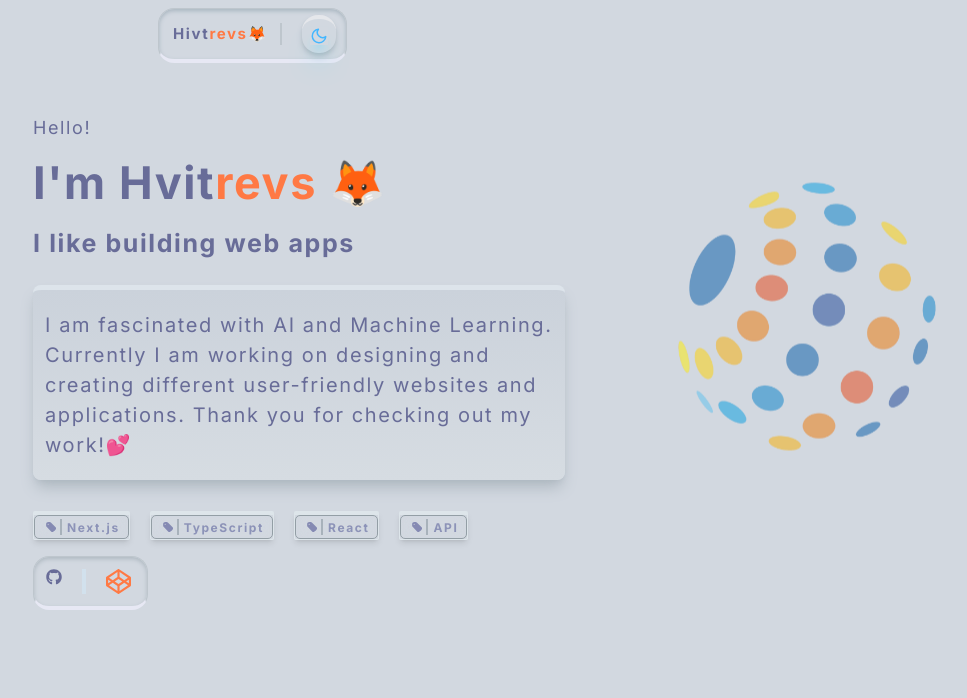
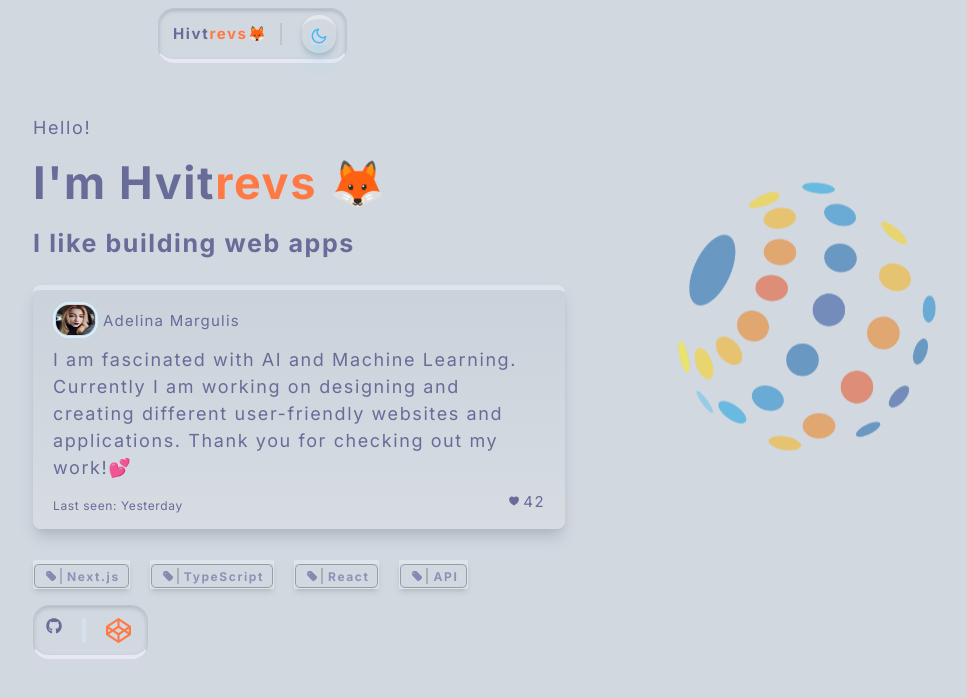
Before and after one commit to Hvitrevs/new-hub, a Next.js app: page / in a window 1280 px wide. Shown: the top 698 px of the page, without its empty margins (223-1190 px from the left). Built offline with nearby package versions, Linux system fonts and the light colour scheme.

Commit message:
styled hero section, added like counter

```diff
--- a/app/components/HeroFirst.tsx
+++ b/app/components/HeroFirst.tsx
@@ -1,4 +1,4 @@
-/* eslint-disable react/no-unescaped-entities */
+
 'use client'
 
 
@@ -10,6 +10,8 @@ import Image from 'next/image';
 import { motion } from 'framer-motion';
 import Widgets from './Widgets';
 import { SparklesIcon, TagIcon } from '@heroicons/react/24/solid';
+import { HeartIcon } from '@heroicons/react/24/outline';
+import Liker from './Liker';
 
 const HeroFirst = () => {
   return (
@@ -29,10 +31,38 @@ const HeroFirst = () => {
           <h4 className='font-bold md:text-[25px] xxs:text-[12px]'>
             I like building web apps
           </h4>
-          <span className='mt-[15px] md:text-[20px] xxs:text-[13px] rounded-lg xxs:px-3 md:px-3 py-5 border-t-[5px] border-[#dde4eb]  bg-gradient-to-b from-[#cbd2db] to-[#d6dce2]  shadow-[#aeb8c0] shadow-lg dark:border-[#222546] dark:shadow-[#171a31] dark:text-[#5e6393] dark:bg-none'>
+          <div className='mt-[15px] rounded-lg xxs:px-3 md:px-5 py-3 border-t-[5px] border-[#dde4eb]  bg-gradient-to-b from-[#cbd2db] to-[#d6dce2]  shadow-[#aeb8c0] shadow-lg dark:border-[#222546] dark:shadow-[#171a31] dark:bg-none'>
+
+            <div className='flex md:h-9 gap-2 mb-2 flex md:gap-5 justify-start text-start'>
+              <Image
+                className=" border-[2px] border-[#d7effd] dark:border-[#34396c] rounded-2xl p-[1px]"
+                src="/avatar.jpg"
+                alt="icon"
+                height={45}
+                width={45}
+              />
+              <p className='text-[15px] tracking-[.08em] mt-2 md:ml-[-15px]'>
+                Adelina Margulis
+              </p>
+            </div>
+
+            <p className=' md:text-[18px] xxs:text-[13px]  dark:text-[#5e6393]'>
             I am fascinated with AI and Machine Learning. Currently I am working on designing and creating different user-friendly websites and applications.
             Thank you for checking out my work!💕
-          </span>
+            </p>
+
+
+            <div className='flex md:h-9 gap-2 flex md:gap-5 justify-between '>
+              <p className='xxs:text-[9px] md:text-[12px] tracking-[.05em] mt-4'>
+                Last seen: Yesterday
+              </p>
+              <Liker />
+
+
+            </div>
+
+
+          </div>
 
           <div className='md:h-6 md:mt-2 mb-7 flex md:gap-5 justify-start text-start  xs:gap-[3px] xs:h-4  xs:mt-2 xxs:mt-2 xxs:h-4 xxs:gap-[2px] '>
             <Widgets
--- /dev/null
+++ b/app/components/Liker.tsx
@@ -0,0 +1,66 @@
+import { HeartIcon } from '@heroicons/react/24/solid';
+import React, { Component } from 'react';
+
+interface LikerProps {}
+
+interface LikerState {
+  count: number;
+  clicked: boolean;
+}
+
+class Liker extends Component<LikerProps, LikerState> {
+  state: LikerState = {
+    count: 42,
+    clicked: false,
+  };
+
+  componentDidMount() {
+
+    const savedCount = sessionStorage.getItem('likersCount');
+    const clicked = sessionStorage.getItem('likersClicked');
+
+    if (savedCount && clicked) {
+      this.setState({
+        count: parseInt(savedCount, 10),
+        clicked: JSON.parse(clicked),
+      });
+    }
+  }
+
+  increase = (): void => {
+    const { clicked } = this.state;
+
+    if (!clicked) {
+      this.setState(
+        (prevState) => ({
+          count: prevState.count + 1,
+          clicked: true,
+        }),
+        () => {
+
+          sessionStorage.setItem('likersCount', this.state.count.toString());
+          sessionStorage.setItem('likersClicked', JSON.stringify(true));
+        }
+      );
+    }
+  };
+
+  render() {
+    const { count, clicked } = this.state;
+
+    return (
+      <div className='text-[15px]'>
+      <button
+        type='button'
+        onClick={this.increase}
+        className={`md:px-[2px] cursor-pointer mt-3 sm:py-[2px] md:h-4 md:w-4 xxs:w-4 xs:mr-[1px] ${clicked ? 'text-red-500' : 'text-blue'}`}
+      >
+        <HeartIcon />
+        </button>
+        {count}
+      </div>
+    );
+  }
+}
+
+export default Liker;
--- a/app/providers.tsx
+++ b/app/providers.tsx
@@ -3,7 +3,7 @@
 import { ThemeProvider } from 'next-themes'
 
 export function Providers({ children } : { children: React.ReactNode }) {
-  return <ThemeProvider attribute='class' defaultTheme='light'>
+  return <ThemeProvider attribute='class' defaultTheme='system'>
     {children}
   </ThemeProvider>
 }
```
Also changed, not shown: app/components/ThemeSwitch.tsx (+11 -9 lines), public/avatar.jpg (added).
